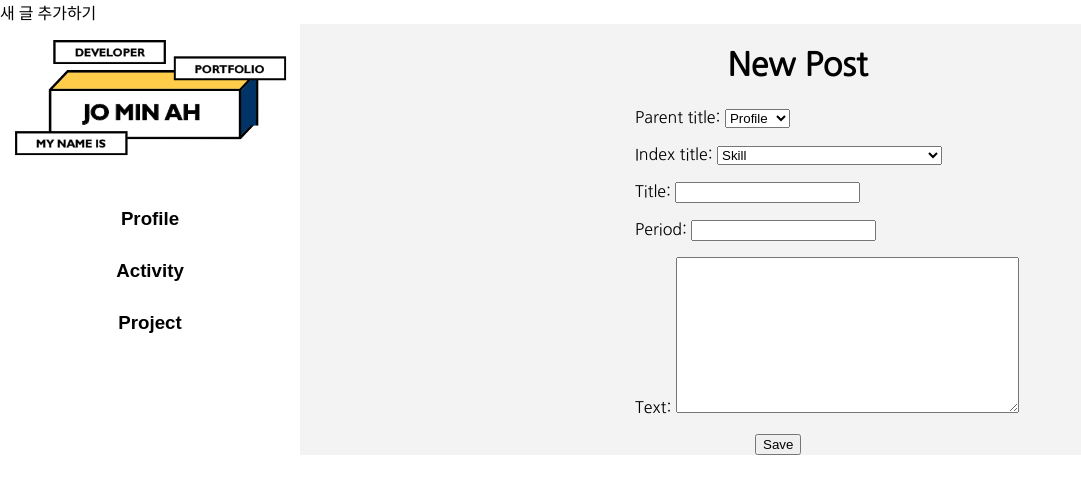
After one commit to mina0774/django, a Django app: page /post/new in a window 1280 px wide. The commit adds this page. Shown: the top 494 px of the page, without its empty margins (0-1081 px from the left). Run offline with Django 3.2, Linux system fonts and the light colour scheme; data comes from the database, SQL or seed files in the repository; some libraries are stand-ins or nearby versions; some web fonts are replaced.

Commit message:
post form

```diff
--- /dev/null
+++ b/blog/forms.py
@@ -0,0 +1,7 @@
+from django import forms
+from .models import Post
+
+class PostForm(forms.ModelForm):
+    class Meta:
+        model = Post
+        fields = ('parent_title','index_title','title','period','text')
--- a/blog/static/css/style.css
+++ b/blog/static/css/style.css
@@ -18,7 +18,7 @@ h1 {
 }
 
 img {
-  width: 350px;
+  width: 300px;
   height: auto;
 }
 
@@ -26,7 +26,7 @@ img {
   font-family: 'Tomorrow', sans-serif;
   font-weight: bold;
   text-align: center;
-  width: 330px;
+  width: 300px;
   padding-inline-start:0px;
   margin: 0;
   list-style: none;
@@ -47,7 +47,7 @@ h3 {
 
 #grid {
   display: grid;
-  grid-template-columns: 330px 1fr;
+  grid-template-columns: 300px 1fr;
   background-color: white;
 }
 
@@ -77,7 +77,7 @@ h3 {
 }
 
 #grid .accordionTitle:hover{
-  background: #F3F3F3;
+  color: #FFCD4A;
 }
 
 
--- a/blog/static/js/menu_slide.js
+++ b/blog/static/js/menu_slide.js
@@ -1,5 +1,5 @@
 $(function(){
-	$("#grid .item .accordionTitle").mouseover(function(){
+	$("#grid .item .accordionTitle").click(function(){
 		$("#grid ul ul").slideUp();
 		if(!$(this).next().is(":visible"))
 		{
--- a/blog/template/blog/base.html
+++ b/blog/template/blog/base.html
@@ -12,6 +12,7 @@
 </head>
 
 <body>
+      <a href="{% url 'post_new' %}" class="top-menu">새 글 추가하기</a>
   <div id="grid">
     <ul>
       <img src="{% static 'img/logo.png' %}"><br><br>
--- /dev/null
+++ b/blog/template/blog/post_edit.html
@@ -0,0 +1,9 @@
+{% extends 'blog/base.html' %}
+{% block content %}
+<h1> New Post </h1>
+<form style="margin-left:320px" method="POST" class="post-form"> {% csrf_token %}
+  {{form.as_p}}
+  <button type="submit" class="save btn btn-default" style="margin-left:120px">Save</button>
+</form>
+
+{% endblock %}
--- a/blog/urls.py
+++ b/blog/urls.py
@@ -4,4 +4,5 @@ from . import views
 urlpatterns = [
     path('', views.post_list, name='post_list'),
     path('post/<int:pk>/', views.post_detail, name='post_detail'),
+    path('post/new', views.post_new, name='post_new'),
 ]
--- a/blog/views.py
+++ b/blog/views.py
@@ -1,6 +1,7 @@
 from django.shortcuts import render, get_object_or_404
 from django.utils import timezone
 from .models import Post
+from .forms import PostForm
 
 def post_list(request):
     posts = Post.objects.filter(published_date__lte=timezone.now()).order_by('published_date')
@@ -15,3 +16,10 @@ def post_detail(request, pk):
     activity=Post.objects.filter(parent_title__contains="Activity")
     project=Post.objects.filter(parent_title__contains="Project")
     return render(request, 'blog/post_detail.html', {'post': post,'profile':profile,"activity":activity,"project":project})
+
+def post_new(request):
+    form=PostForm()
+    profile=Post.objects.filter(parent_title__contains="Skill")
+    activity=Post.objects.filter(parent_title__contains="Activity")
+    project=Post.objects.filter(parent_title__contains="Project")
+    return render(request,'blog/post_edit.html',{'form':form,'profile':profile,"activity":activity,"project":project})
```
Also changed, not shown: blog/static/img/logo.png.
